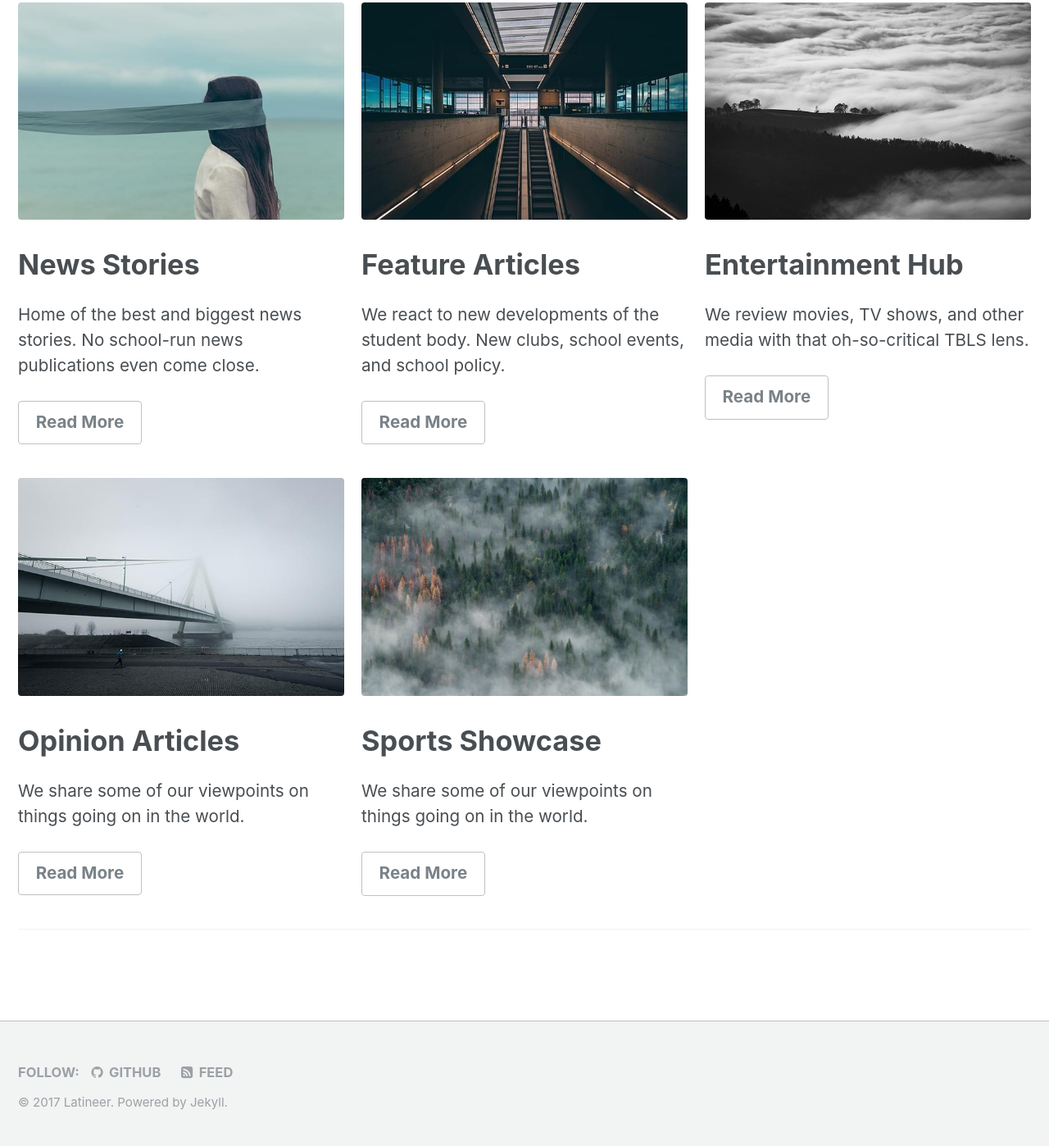
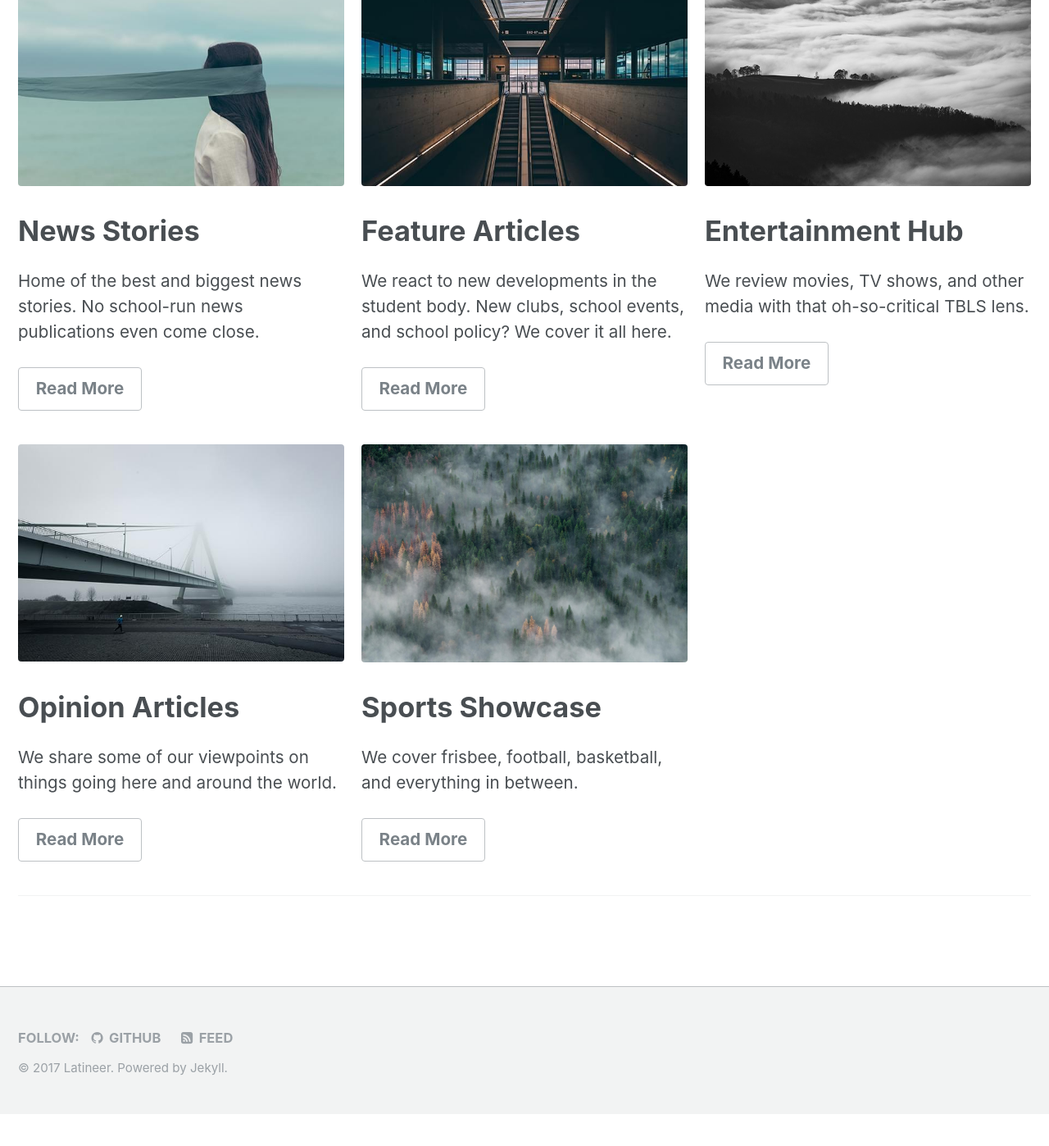
Before and after one commit to rvente/site, a Jekyll site: the page built from _pages/splash-page.md, in a window 1280 px wide and 1400 px high, scrolled down 708 px. Shown: the whole window at 82% size. Built offline with Jekyll 4.4.1, drawn with Linux system fonts in a browser that asks for light colours; after the commit the page ends 2067 px from its top, so only the background shows below that; some of the changed text lies outside the part shown.

Commit message:
Update splash-page.md

```diff
--- a/_pages/splash-page.md
+++ b/_pages/splash-page.md
@@ -24,7 +24,7 @@ feature_row:
   - image_path: /assets/images/unsplash-gallery-image-2-th.jpg
     alt: "placeholder image 2"
     title: "Feature Articles"
-    excerpt: "We react to new developments of the student body. New clubs, school events, and school policy."
+    excerpt: "We react to new developments in the student body. New clubs, school events, and school policy? We cover it all here."
     url: "/section/#features"
     btn_label: "Read More"
     btn_class: "btn--inverse"
@@ -38,14 +38,14 @@ feature_row:
   - image_path: /assets/images/unsplash-gallery-image-4-th.jpg
     alt: "placeholder image 4"
     title: "Opinion Articles"
-    excerpt: "We share some of our viewpoints on things going on in the world."
+    excerpt: "We share some of our viewpoints on things going here and around the world."
     url: "/section/#opinions"
     btn_label: "Read More"
     btn_class: "btn--inverse"
   - image_path: /assets/images/unsplash-gallery-image-5-th.jpg
     alt: "placeholder image 5"
     title: "Sports Showcase"
-    excerpt: "We share some of our viewpoints on things going on in the world."
+    excerpt: "We cover frisbee, football, basketball, and everything in between."
     url: "/section/#sports"
     btn_label: "Read More"
     btn_class: "btn--inverse"
```
Also changed, not shown: other parts of _pages/splash-page.md (+1 -1 lines).
